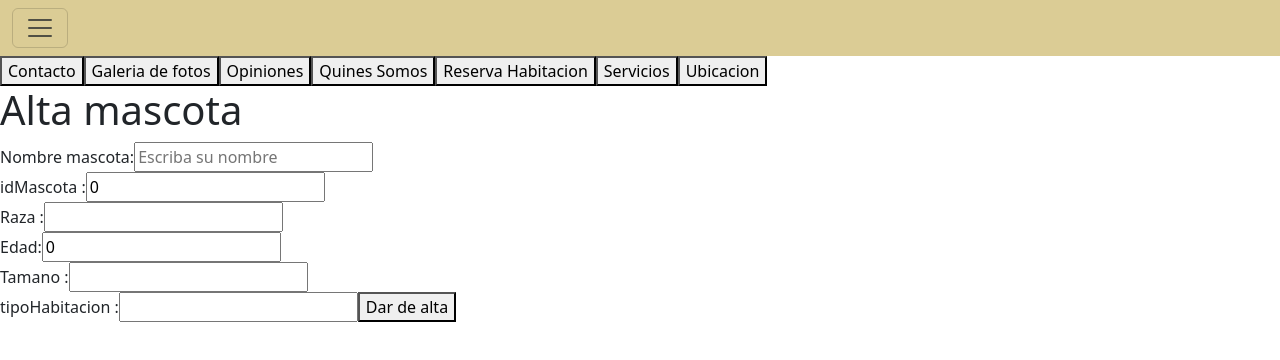
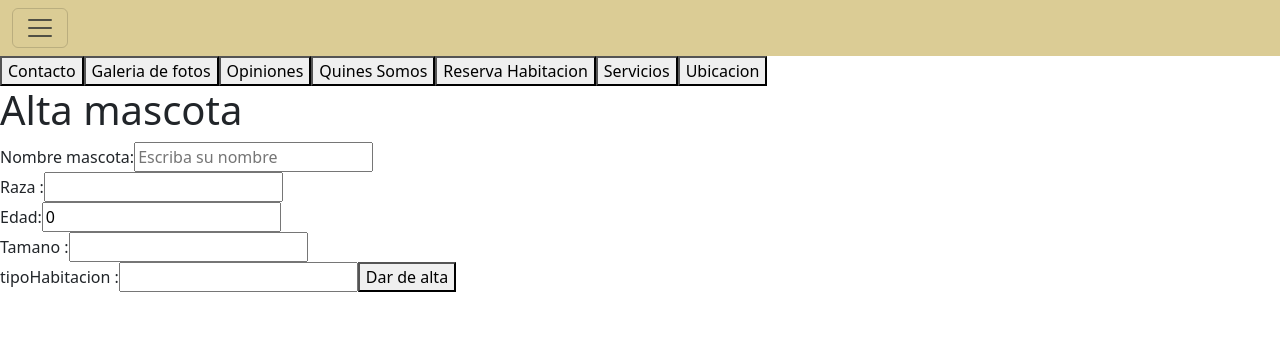
Before and after one commit to cohet3/FrontHotelMascotas, an Angular app: page /alta-mascota in a window 1280 px wide. Shown: the top 360 px of the page. Built offline with nearby package versions, Linux system fonts and the light colour scheme.

Commit message:
id mascota quitado del formulario ya que es automatico

```diff
--- a/src/app/alta-mascota/alta-mascota.component.html
+++ b/src/app/alta-mascota/alta-mascota.component.html
@@ -5,9 +5,6 @@
 
    <label>Nombre mascota: </label>
    <input type="text" [(ngModel)]="m1.nombre" placeholder="Escriba su nombre">
-   <br>
-   <label>idMascota :</label>
-   <input type="text" [(ngModel)]="m1.idMascota"placeholder="Escriba el id de su mascota">
    <br>
    <label>Raza :</label>
    <input type="text" [(ngModel)]="m1.raza">
```
